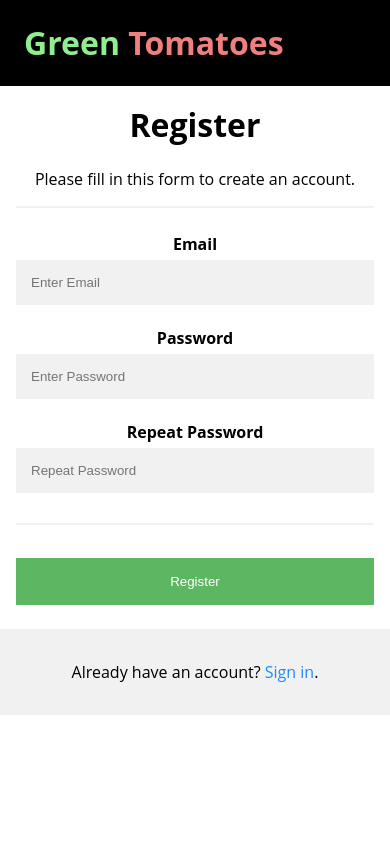
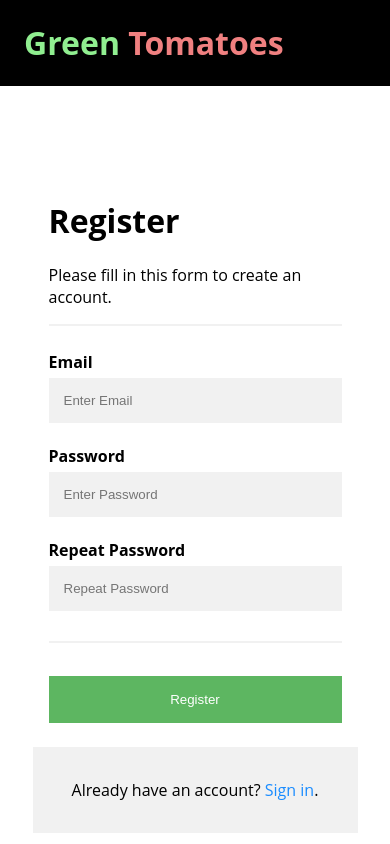
Before and after one commit to Box-Analyst/green-tomatoes, a PHP site: page /register.html in a window 390 px wide. Run offline with PHP 8.4, Linux system fonts and the light colour scheme.

Commit message:
Cleaned up and fixed missing css

```diff
--- a/css/register.css
+++ b/css/register.css
@@ -6,6 +6,7 @@ body {
   margin: 0;
   grid-template-rows: min-content auto auto;
 }
+
 header {
   grid-row: 1;
   color: white;
@@ -31,7 +32,8 @@ header {
 }
 
 /* Full-width input fields */
-input[type=text], input[type=password] {
+input[type=text],
+input[type=password] {
   width: 100%;
   padding: 15px;
   margin: 5px 0 22px 0;
@@ -40,7 +42,8 @@ input[type=text], input[type=password] {
   background: #f1f1f1;
 }
 
-input[type=text]:focus, input[type=password]:focus {
+input[type=text]:focus,
+input[type=password]:focus {
   background-color: #ddd;
   outline: none;
 }
@@ -219,3 +222,9 @@ a:active {
   header #menuClose {
     margin-right: 3em;
   }
+
+  main {
+    grid-template-columns: 1fr 10fr 1fr;
+    padding-top: 6em;
+  }
+}
--- a/login.html
+++ b/login.html
@@ -1,10 +1,12 @@
 <!DOCTYPE html>
 <html>
+
 <head>
   <meta name="viewport" content="width=device-width, initial-scale=1">
 
   <link href="css/login.css" rel="stylesheet" type="text/css">
 </head>
+
 <body>
   <header>
     <h1><a id="green">Green </a><a id="red">Tomatoes</a></h1>
@@ -25,6 +27,7 @@
       <h1 id="menuClose"><i class="fas fa-times" onclick="mobiMenuClose()"></i></h1>
     </div>
   </header>
+  <main>
     <form action="tbd">
       <div class="container">
         <br><br><br>
@@ -46,6 +49,8 @@
 
 
     </form>
+  </main>
 
 </body>
+
 </html>
--- a/register.html
+++ b/register.html
@@ -1,10 +1,12 @@
 <!DOCTYPE html>
 <html>
+
 <head>
   <meta name="viewport" content="width=device-width, initial-scale=1">
 
   <link href="css/register.css" rel="stylesheet" type="text/css">
 </head>
+
 <body>
   <header>
     <h1><a id="green">Green </a><a id="red">Tomatoes</a></h1>
@@ -25,6 +27,7 @@
       <h1 id="menuClose"><i class="fas fa-times" onclick="mobiMenuClose()"></i></h1>
     </div>
   </header>
+  <main>
     <form action="/action_page.php">
       <div class="container">
         <br><br><br>
@@ -50,6 +53,8 @@
         <p>Already have an account? <a href="./login.html">Sign in</a>.</p>
       </div>
     </form>
+  </main>
 
 </body>
+
 </html>
```
Also changed, not shown: css/login.css (+11 -2 lines). Lines whose indentation alone changed are shown as unchanged.
